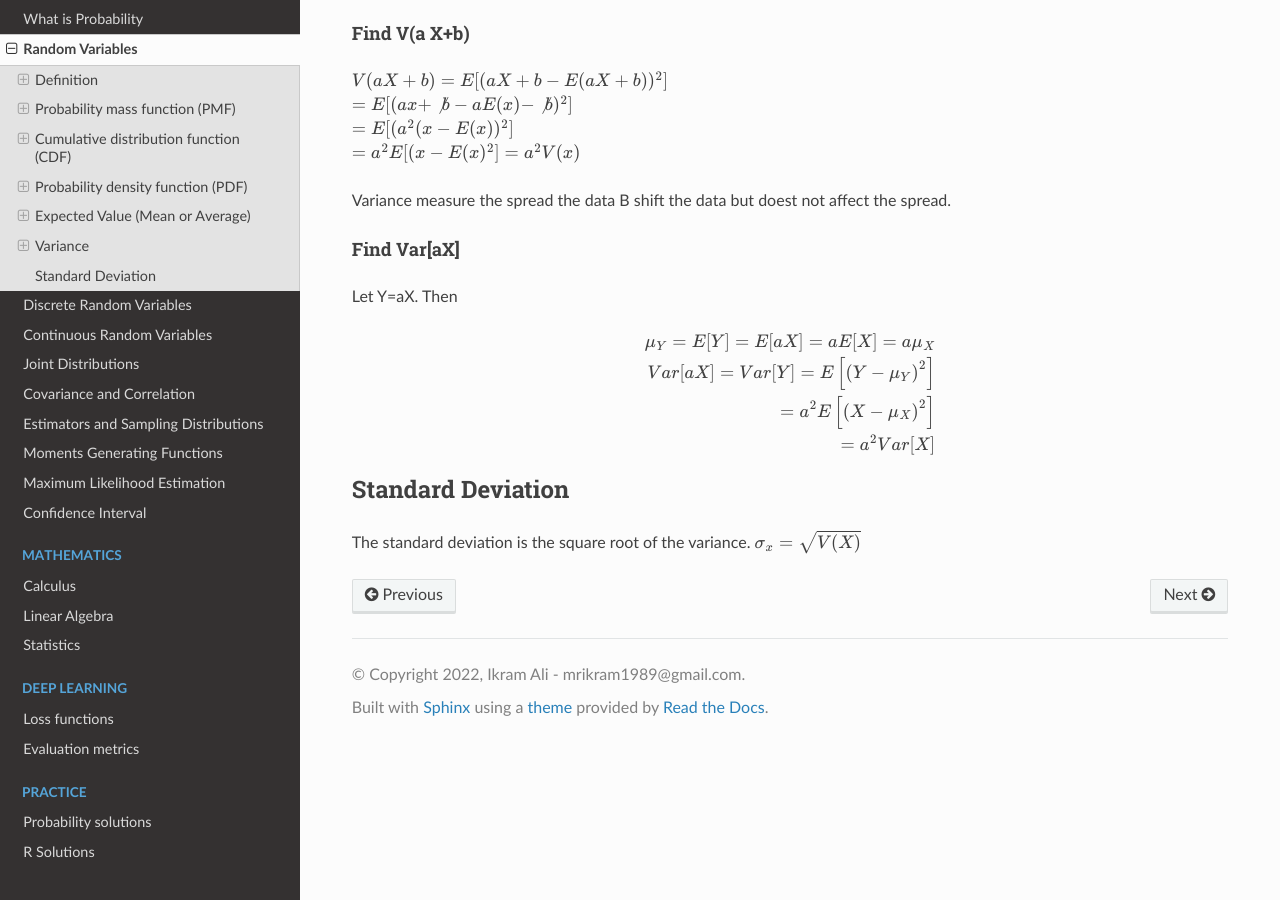
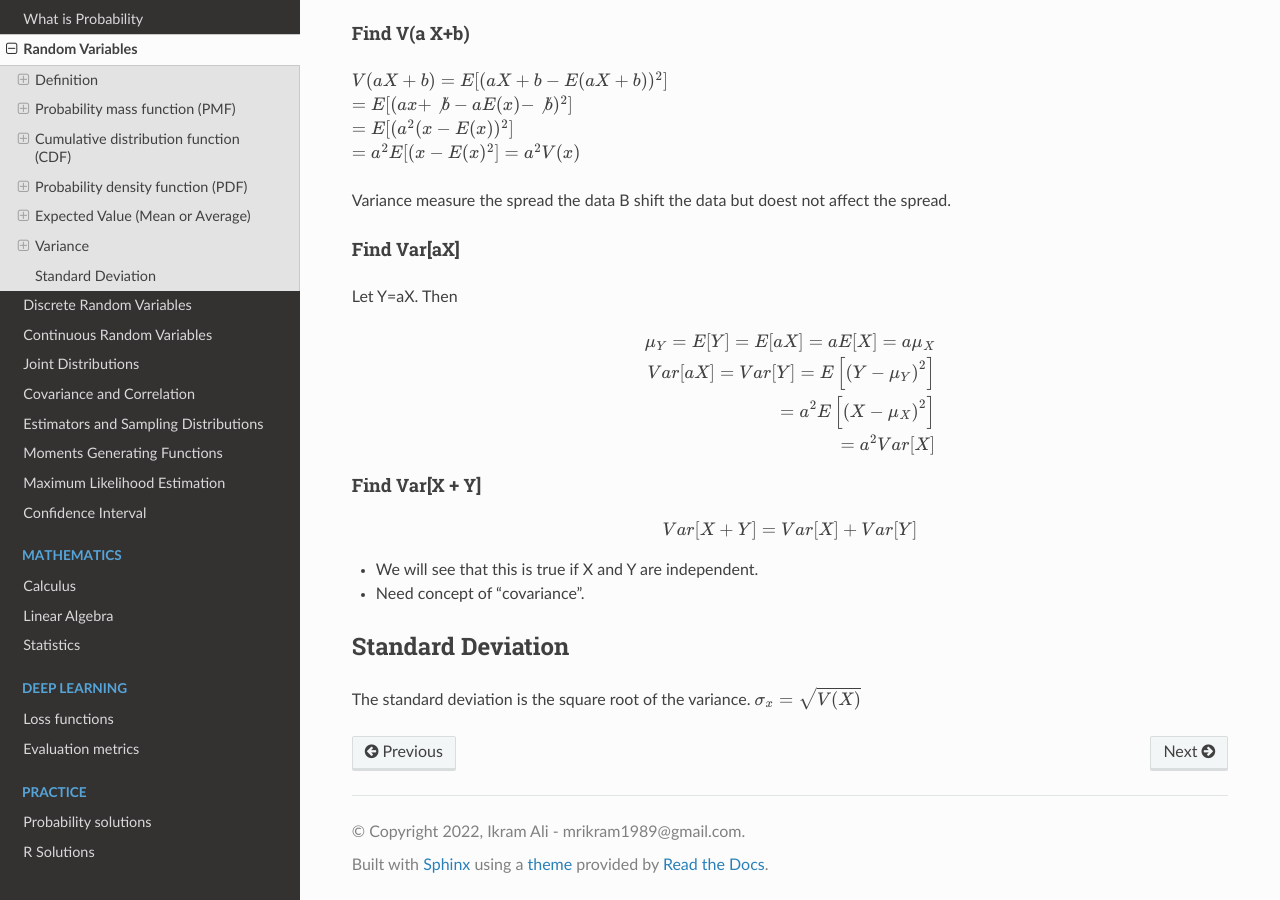
Before and after one commit to akkefa/ml-notes, a Sphinx documentation site: the page built from docs/probability/random_variable.rst, in a window 1280 px wide and 900 px high, scrolled down 4778 px. Built offline with Sphinx 7.4.7 and the Read the Docs theme 2.0.0, drawn with Linux system fonts in a browser that asks for light colours.

Commit message:
New changes.

```diff
--- a/docs/probability/random_variable.rst
+++ b/docs/probability/random_variable.rst
@@ -239,6 +239,15 @@ Let Y=aX. Then
     =a^{2} E\left[\left(X-\mu_{X}\right)^{2}\right] \\
     =a^2 Var[X]
 
+Find Var[X + Y]
+^^^^^^^^^^^^^^^^
+
+.. math::
+    Var[X+Y]=Var[X]+Var[Y] \\
+
+- We will see that this is true if X and Y are independent.
+- Need concept of “covariance”.
+
 Standard Deviation
 ===================
 The standard deviation is the square root of the variance. :math:`\sigma_x = \sqrt{V(X)}`
```
